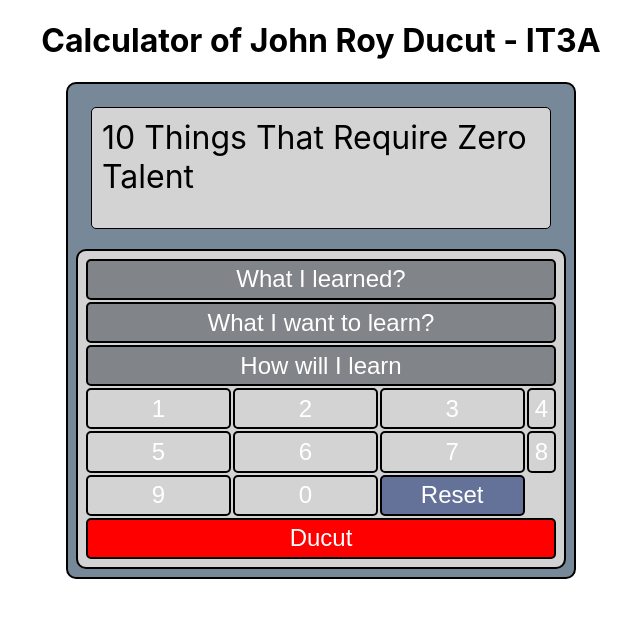
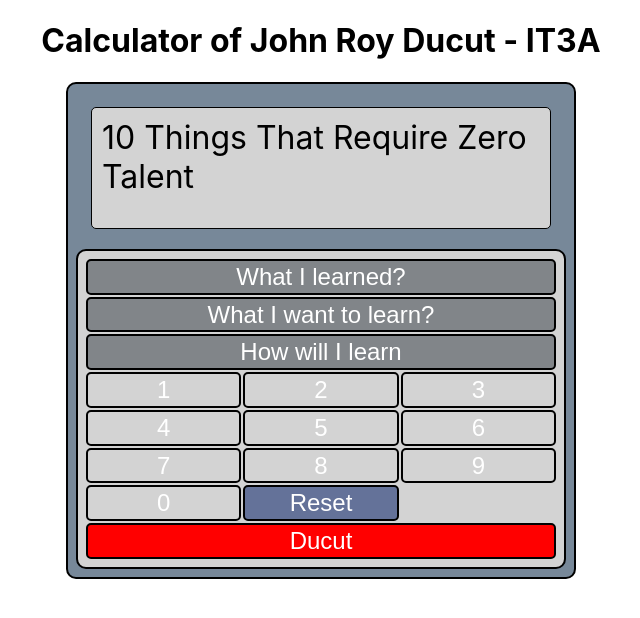
Before and after one commit to armandoxd03/passcode, a React (Create React App) app: page / in a window 1280 px wide. Shown: the top 618 px of the page, without its empty margins (319-959 px from the left). Built offline with nearby package versions, Linux system fonts and the light colour scheme.

Commit message:
Update App.css

```diff
--- a/src/App.css
+++ b/src/App.css
@@ -4,7 +4,7 @@
   background-color: white;
 }
 
-.Border{
+.Border {
   border: 2px solid black;
   border-radius: 10px;
   padding: 5px;
@@ -37,7 +37,7 @@
   display: grid;
   gap: 2px;
   grid-template-columns: repeat(3, 1fr);
-  height: 300px;
+  min-height: 300px;
   font-size: 1.5rem;
   padding: 3px;
   background-color: lightgray;
@@ -57,7 +57,7 @@
 }
 
 .full-width {
-  grid-column: span 4;
+  grid-column: span 3;
   font-size: 1.5rem;
 }
 
```
